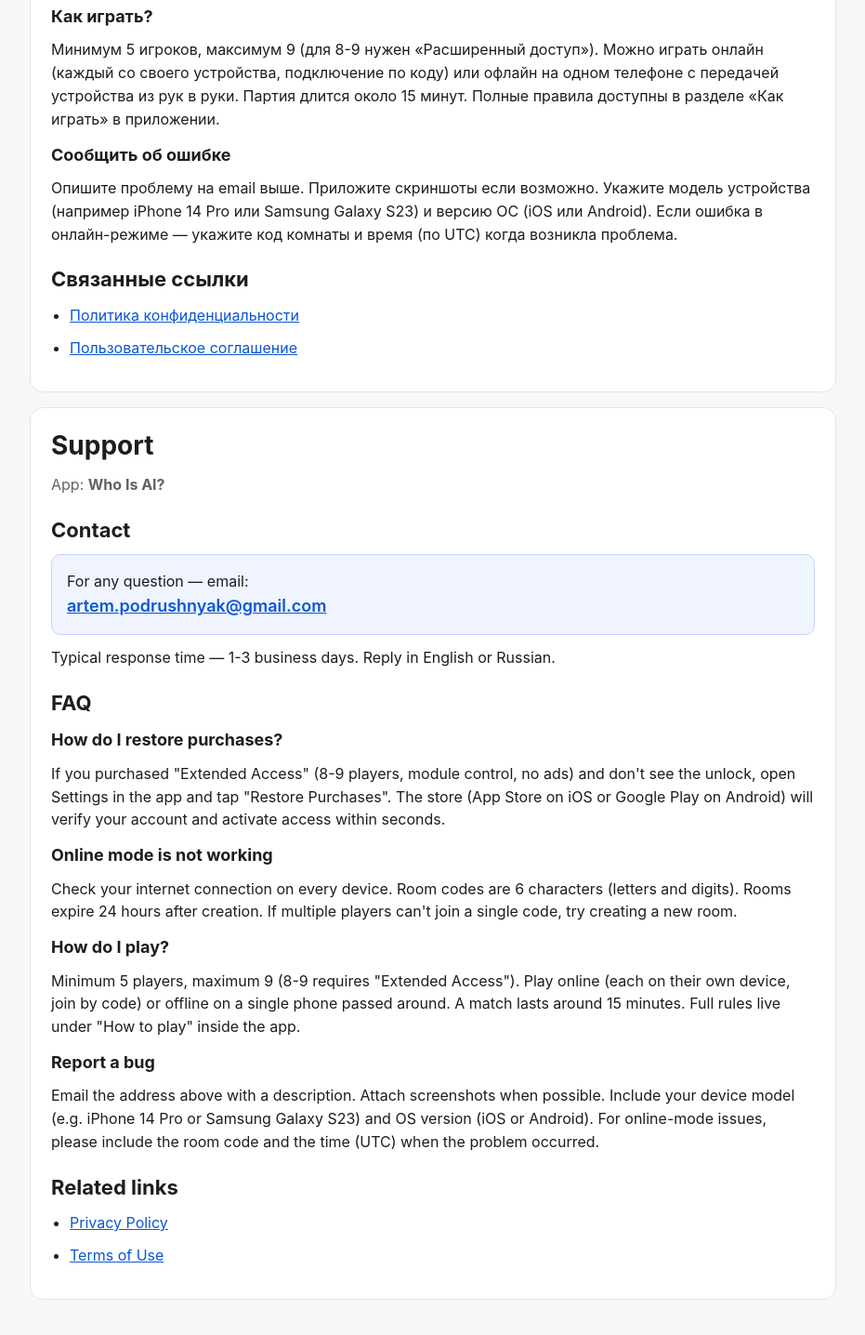
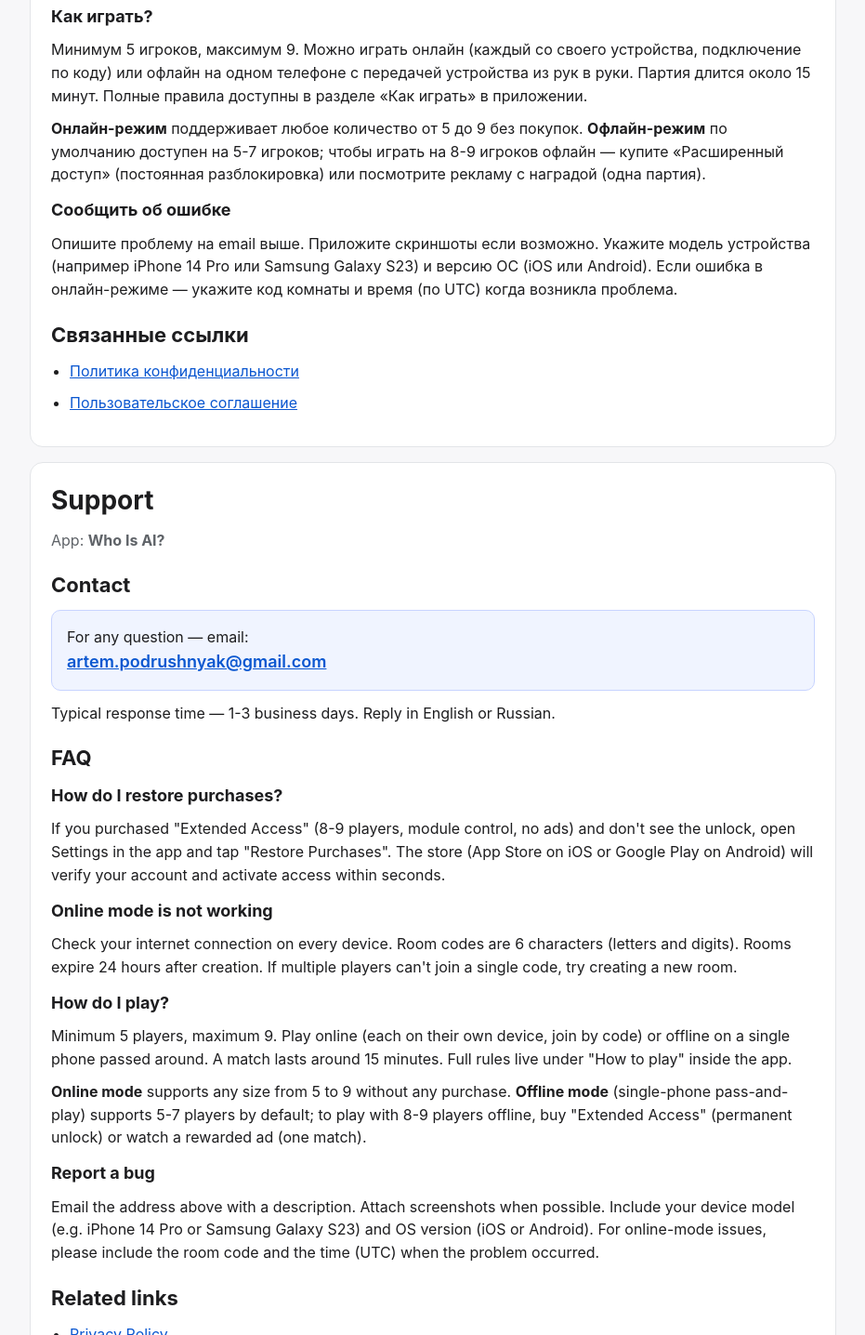
Before and after one commit to Shvilligan/who-is-ai-legal, a plain HTML site: page support/index.html in a window 1280 px wide. Shown: the part 700-2136 px from the top of the page at 93% size, without its empty margins (174-1105 px from the left). Drawn offline with Linux system fonts and the light colour scheme.

Commit message:
Sync from mafia_mvp: clarify offline-only 8-9 player unlock in support FAQ

```diff
--- a/support/index.html
+++ b/support/index.html
@@ -146,12 +146,19 @@
 
         <h3>Как играть?</h3>
         <p>
-          Минимум 5 игроков, максимум 9 (для 8-9 нужен «Расширенный
-          доступ»). Можно играть онлайн (каждый со своего устройства,
-          подключение по коду) или офлайн на одном телефоне с
-          передачей устройства из рук в руки. Партия длится около 15
-          минут. Полные правила доступны в разделе «Как играть» в
-          приложении.
+          Минимум 5 игроков, максимум 9. Можно играть онлайн (каждый
+          со своего устройства, подключение по коду) или офлайн на
+          одном телефоне с передачей устройства из рук в руки. Партия
+          длится около 15 минут. Полные правила доступны в разделе
+          «Как играть» в приложении.
+        </p>
+        <p>
+          <strong>Онлайн-режим</strong> поддерживает любое количество
+          от 5 до 9 без покупок. <strong>Офлайн-режим</strong> по
+          умолчанию доступен на 5-7 игроков; чтобы играть на 8-9
+          игроков офлайн — купите «Расширенный доступ» (постоянная
+          разблокировка) или посмотрите рекламу с наградой (одна
+          партия).
         </p>
 
         <h3>Сообщить об ошибке</h3>
@@ -209,11 +216,18 @@
 
         <h3>How do I play?</h3>
         <p>
-          Minimum 5 players, maximum 9 (8-9 requires "Extended
-          Access"). Play online (each on their own device, join by
-          code) or offline on a single phone passed around. A match
-          lasts around 15 minutes. Full rules live under "How to
-          play" inside the app.
+          Minimum 5 players, maximum 9. Play online (each on their
+          own device, join by code) or offline on a single phone
+          passed around. A match lasts around 15 minutes. Full rules
+          live under "How to play" inside the app.
+        </p>
+        <p>
+          <strong>Online mode</strong> supports any size from 5 to 9
+          without any purchase. <strong>Offline mode</strong>
+          (single-phone pass-and-play) supports 5-7 players by
+          default; to play with 8-9 players offline, buy "Extended
+          Access" (permanent unlock) or watch a rewarded ad
+          (one match).
         </p>
 
         <h3>Report a bug</h3>
```
